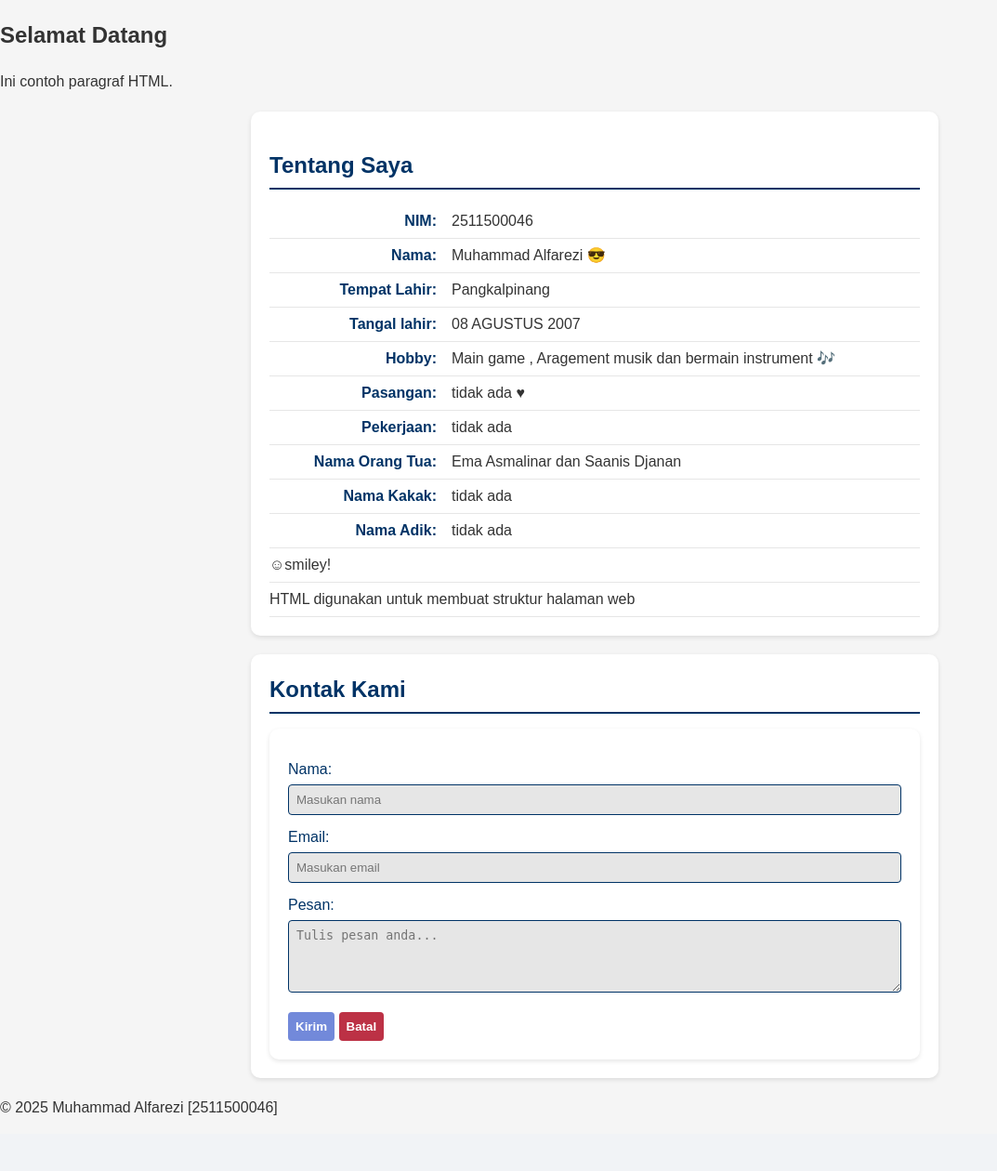
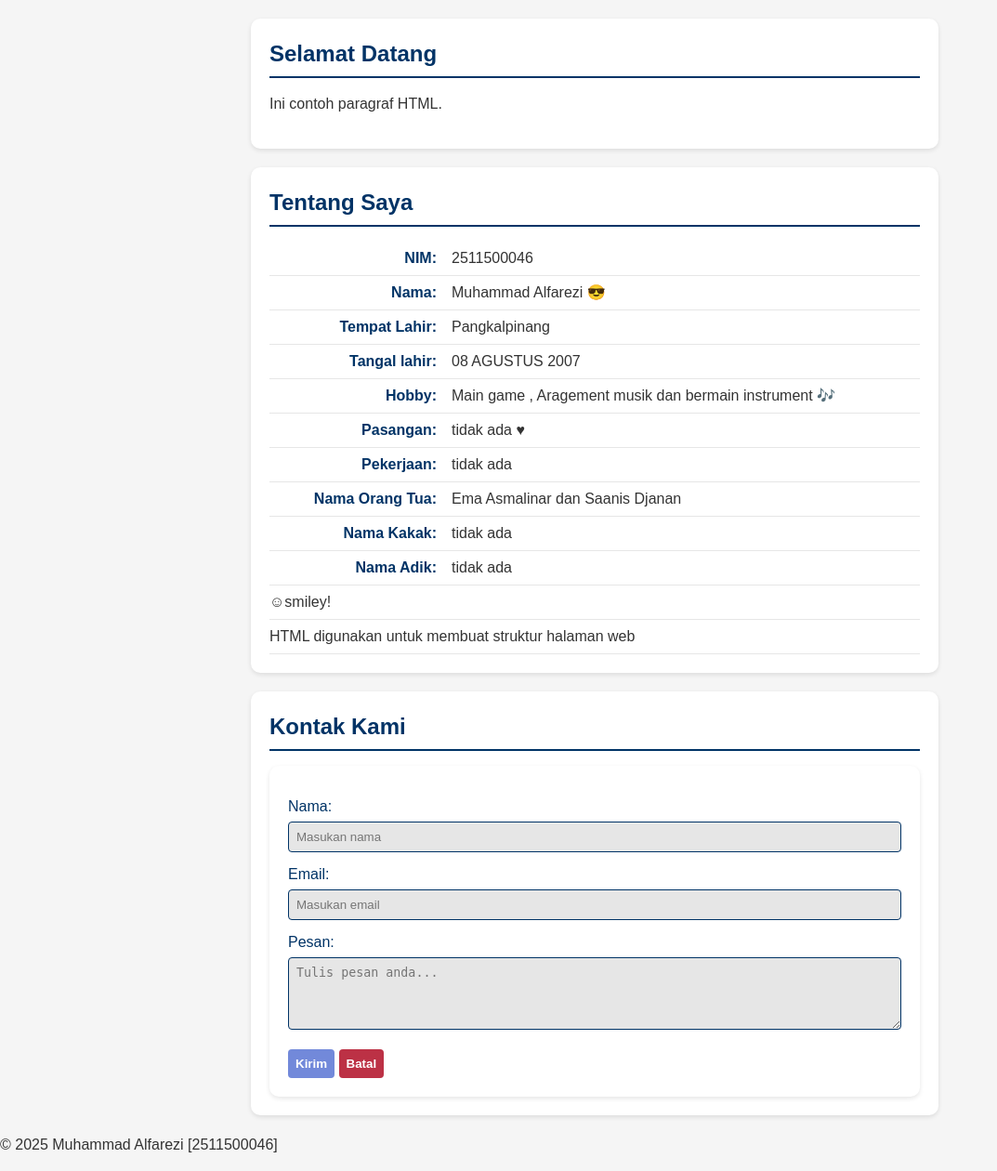
Before and after one commit to ALFAREZII/2511500046-PWD-TI1B-2526O, a PHP site: page /pertemuan-04/index.html in a window 1280 px wide. Shown: the part 155-1415 px from the top of the page at 93% size, without its empty margins (0-1073 px from the left). Before the commit the page ends 1355 px from the top, so only its background shows below. Run offline with PHP 8.4, Linux system fonts and the light colour scheme.

Commit message:
styling section #home

```diff
--- a/pertemuan-04/style.css
+++ b/pertemuan-04/style.css
@@ -30,7 +30,7 @@
     text-decoration: none;
     padding: 6px 12px;
   }
-
+#home,
  #about,
   #contact {
         background-color: #ffffff;
@@ -40,3 +40,16 @@
         margin: 20px auto;
         box-shadow: 0 2px 5px rgba(0, 0, 0, 0.1);
     }
+#home h2,
+#about h2,
+#contact h2 {
+color: #003366;
+border-bottom: 2px solid #003366;
+padding-bottom: 6px;
+margin-top: 0;
+margin-bottom: 16px;
+}
+
+#home p {
+    text-align: justify;
+}
```
